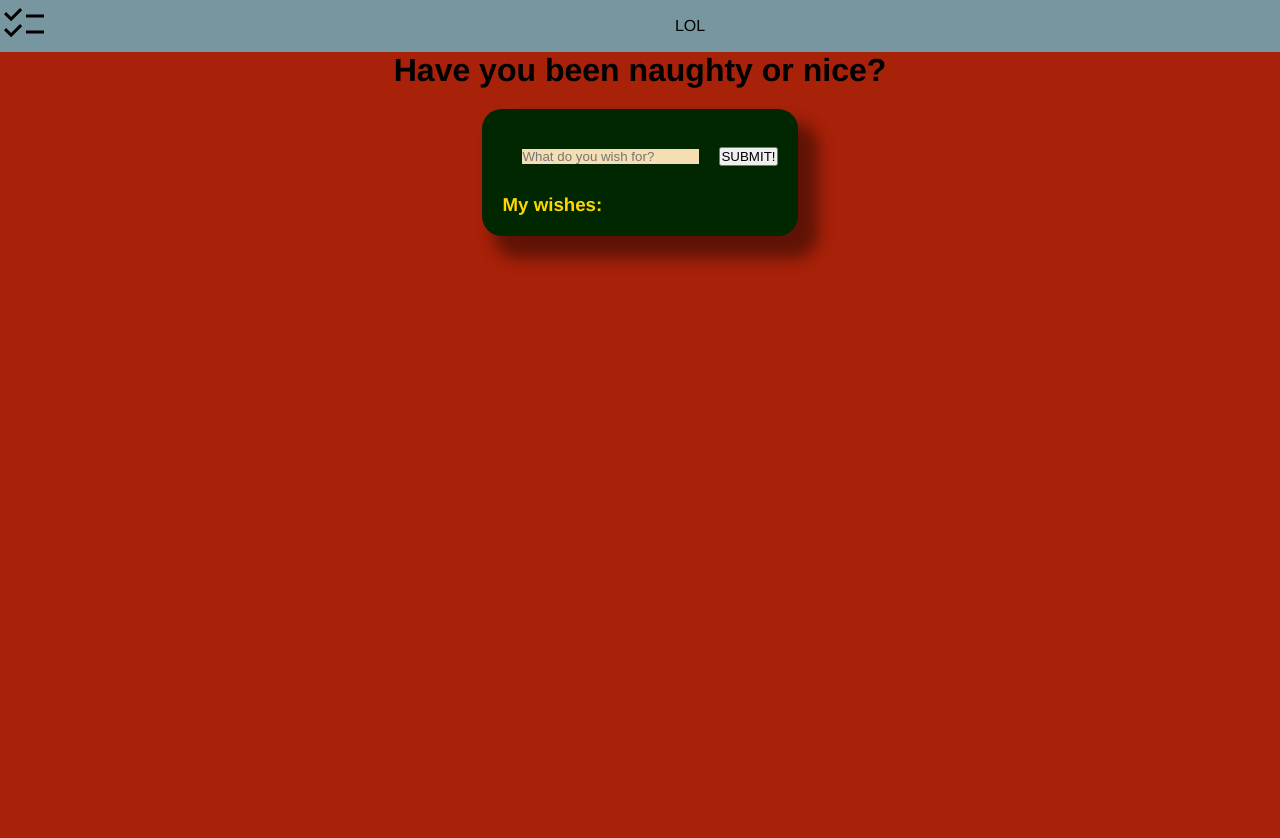
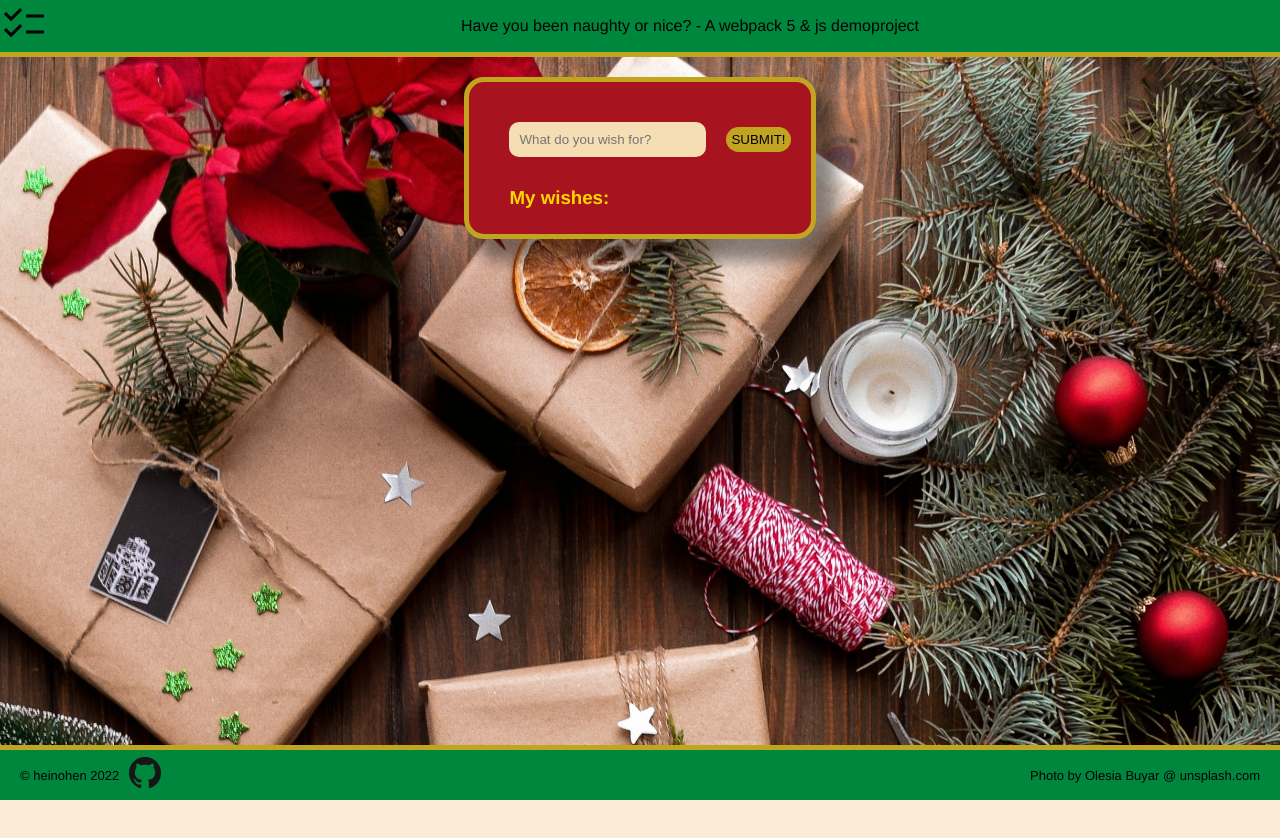
Before and after one commit to heinohen/santalist, a website built with webpack: page src/template.html in a window 1280 px wide. After the commit the page ends 800 px from the top, so only its background shows below. Built offline with nearby package versions, Linux system fonts and the light colour scheme.

Commit message:
all done for now

```diff
--- a/src/index.js
+++ b/src/index.js
@@ -1,5 +1,6 @@
 import "./style.css";
 import checklist from "./assets/checklist.svg";
+import gitcat from "./assets/git-cat.png";
 import { listFunctionality, listMain, listElementContainer } from "./listFunctionality";
 
 
@@ -16,7 +17,7 @@ const first = () => {
 
     const headerTextArea = document.createElement('div');
     headerTextArea.setAttribute('id', 'textContainer');
-    headerTextArea.textContent = "LOL";
+    headerTextArea.textContent = "Have you been naughty or nice? - A webpack 5 & js demoproject";
     containerHeader.appendChild(containerLogo);
     containerHeader.appendChild(headerTextArea);
 
@@ -30,11 +31,7 @@ const mainArea = () => {
     container.setAttribute('id','mainContainer');
 
     const right = document.createElement('div');
-    const h1Right = document.createElement('h1');
     right.setAttribute('id','rightMain');
-    h1Right.textContent = "Have you been naughty or nice?"
-    right.appendChild(h1Right);
-
     //list input here
     const listContainer = document.createElement('div');
     listContainer.setAttribute('id','listContainer');
@@ -47,11 +44,51 @@ const mainArea = () => {
 
     return container;
 }
+
+const footer = () => {
+
+    const footerContainer = document.createElement('div');
+    footerContainer.setAttribute('id', 'footerContainer');
+
+    //authbox
+    const authorContainer = document.createElement('div');
+    authorContainer.setAttribute('id','authorContainer');
+    const authorPara = document.createElement('p');
+    authorPara.setAttribute('id','authorPara');
+    authorPara.textContent = "© heinohen 2022 "
+    const footerGitLink = document.createElement('a');
+    footerGitLink.href = "https://www.github.com/heinohen"
+    const footerGitImg = document.createElement('img');
+    footerGitImg.src = gitcat;
+    footerGitImg.alt = "Gitcat";
+    footerGitLink.appendChild(footerGitImg);
+    authorContainer.appendChild(authorPara);
+    authorContainer.appendChild(footerGitLink);
+
+    //bg copyrightbox
+    const copyrightContainer = document.createElement('div');
+    // Photo by <a href="https://unsplash.com/@olesichka?utm_source=unsplash&utm_medium=referral&utm_content=creditCopyText">Olesia Buyar</a> on <a href="https://unsplash.com/s/photos/christmas-present?utm_source=unsplash&utm_medium=referral&utm_content=creditCopyText">Unsplash</a>
+    const copyPara = document.createElement('a');
+    copyPara.setAttribute('id', 'copyPara');
+    copyPara.href = "https://unsplash.com/@olesichka?utm_source=unsplash&utm_medium=referral&utm_content=creditCopyText";
+    copyPara.textContent = "Photo by Olesia Buyar @ unsplash.com";
+
+    copyrightContainer.appendChild(copyPara);
+
+
+    //add to footer
+    footerContainer.appendChild(authorContainer);
+    footerContainer.appendChild(copyrightContainer);
+
+    return footerContainer;
+}
 const bodyContainer = document.createElement('div');
 bodyContainer.setAttribute('id','bodyContainer');
 bodyContainer.appendChild(first());
 bodyContainer.appendChild(mainArea());
+bodyContainer.appendChild(footer());
 document.body.appendChild(bodyContainer);
+
 
 window.addEventListener('load', () => {
     const form = document.querySelector('#add-new-task');
@@ -64,7 +101,6 @@ window.addEventListener('load', () => {
         const inputNotEmpty = inp.value;
 
         if (!inputNotEmpty) {
-            console.log("is empty");
             return;
         }
 
--- a/src/style.css
+++ b/src/style.css
@@ -10,6 +10,7 @@ body {
     font-family: 'Franklin Gothic Medium', 'Arial Narrow', Arial, sans-serif;
     height: 100vh;
 
+
 }
 
 /*BODYCONTAINER*/
@@ -21,9 +22,10 @@ body {
 
 /*HEADER*/
 #headerContainer {
-    background-color: rgb(119, 150, 160);
+    background-color: rgb(0,135,62);
     display: flex;
     flex-direction: row;
+    border-bottom: 5px solid rgb(193, 165, 32);
 }
 
 
@@ -41,37 +43,52 @@ body {
 
 /*MAIN CONTENT*/
 
+#mainContainer {
+    flex: 1;
+    flex-shrink: 0;
+    background-image: url("./assets/olesia-bg.jpg");
+    background-size: cover;
+}
+
 
 /*VISUAL AREA*/
 #rightMain {
     flex: 1;
+    flex-shrink: 0;
     display: flex;
     flex-direction: column;
     align-items: center;
-    background-color: rgb(168, 33, 9);
-    min-height: 100vh;
     gap: 20px;
+
 }
 
 #listContainer {
     box-shadow: 16px 18px 16px 4px rgba(0,0,0,0.44);
     -webkit-box-shadow: 16px 18px 16px 4px rgba(0,0,0,0.44);
     -moz-box-shadow: 16px 18px 16px 4px rgba(0,0,0,0.44);
-    background-color: rgb(1, 39, 1);
+    background-color: rgb(167, 20, 32);
     padding: 20px;
     border-radius: 20px;
     color: gold;
+    margin-top: 20px;
+    border: 5px solid rgb(193, 165, 32);
+    display: flex;
+    flex-direction: column;
 
 }
 
+
 #sH3 {
     padding-top: 10px;
+    padding-left: 20px;
+    padding-bottom: 5px;
 }
 
 #tasks {
     display: flex;
     flex-direction: column;
     gap: 10px;
+    padding-left: 20px;
 }
 
 .task {
@@ -81,19 +98,62 @@ body {
 }
 
 .text {
-    background-color: rebeccapurple;
+    background-color: wheat;
     border: none;
+    border-radius: 10px;
+    padding: 2px;
 }
 
 #new-task-input {
     background-color: wheat;
     border: none;
     margin: 20px;
+    padding: 10px;
+    border-radius: 10px;
 }
 
+#new-task-submit {
+    border-radius: 30px;
+    border: none;
+    padding: 5px;
+    background-color: rgb(193, 165, 32);
+}
 .btn {
     border-radius: 30px;
     border: none;
     padding: 5px;
-    background-color: red;
+    background-color:rgb(193, 165, 32);
 }
+
+/*FOOTER */
+
+#footerContainer {
+    margin-top: auto;
+    display: flex;
+    flex-direction: row;
+    align-items: center;
+    justify-content: space-between;
+    height: 50px;
+    background-color: rgb(0,135,62);
+    border-top:5px solid rgb(193, 165, 32);
+    padding-left: 20px;
+    padding-right: 20px;
+
+}
+
+#authorContainer {
+    display: flex;
+    flex-direction: row;
+    align-items: center;
+    gap: 10px;
+}
+
+#authorPara {
+    font-size: small;
+}
+
+#copyPara {
+    font-size: small;
+    text-decoration: none;
+    color: black;
+}
--- a/src/template.html
+++ b/src/template.html
@@ -4,7 +4,7 @@
     <meta charset="UTF-8">
     <meta http-equiv="X-UA-Compatible" content="IE=edge">
     <meta name="viewport" content="width=device-width, initial-scale=1.0">
-    <title>This is loaded from template</title>
+    <title>Ho Ho Ho!</title>
 </head>
 <body>
 
--- a/webpack.common.js
+++ b/webpack.common.js
@@ -1,6 +1,5 @@
 const path = require("path");
 const HtmlWebpackPlugin = require('html-webpack-plugin');
-const FaviconsWebpackPlugin = require('favicons-webpack-plugin');
 
 module.exports = {
     entry: "./src/index.js",
@@ -8,8 +7,7 @@ module.exports = {
     plugins:
         [new HtmlWebpackPlugin({
             template: "./src/template.html",
-        }),
-        new FaviconsWebpackPlugin("./src/assets/favicon.ico"),
+        })
     ],
 
 
@@ -23,11 +21,6 @@ module.exports = {
                 test: /\.(png|svg|jpg|jpeg|gif)$/i,
                 type: 'asset/resource',
             },
-            {
-                test: /\.ico$/i,
-                type: 'asset/resource',
-            }
-
         ],
     },
 };
--- a/webpack.dev.js
+++ b/webpack.dev.js
@@ -6,7 +6,7 @@ const common = require("./webpack.common");
 module.exports = merge(common, {
     mode: "development",
     output: {
-        filename: "main.js",
+        filename: "[name].bundle.js",
         path: path.resolve(__dirname, "dist"),
     }
 })
```
Also changed, not shown: package.json (+6 -1 lines), webpack.prod.js (+11 -2 lines), dist/0035c307a36c17babb8d.png (added), dist/e6ccd7ad65e9d949b175.jpg (added), dist/f17cc3a1b70b1123ca24.svg (added), dist/index.html (added), dist/main.466e383a460c101d94ab.bundle.js (added), pnpm-lock.yaml, src/assets/git-cat.png (added), src/assets/olesia-bg.jpg (added).
